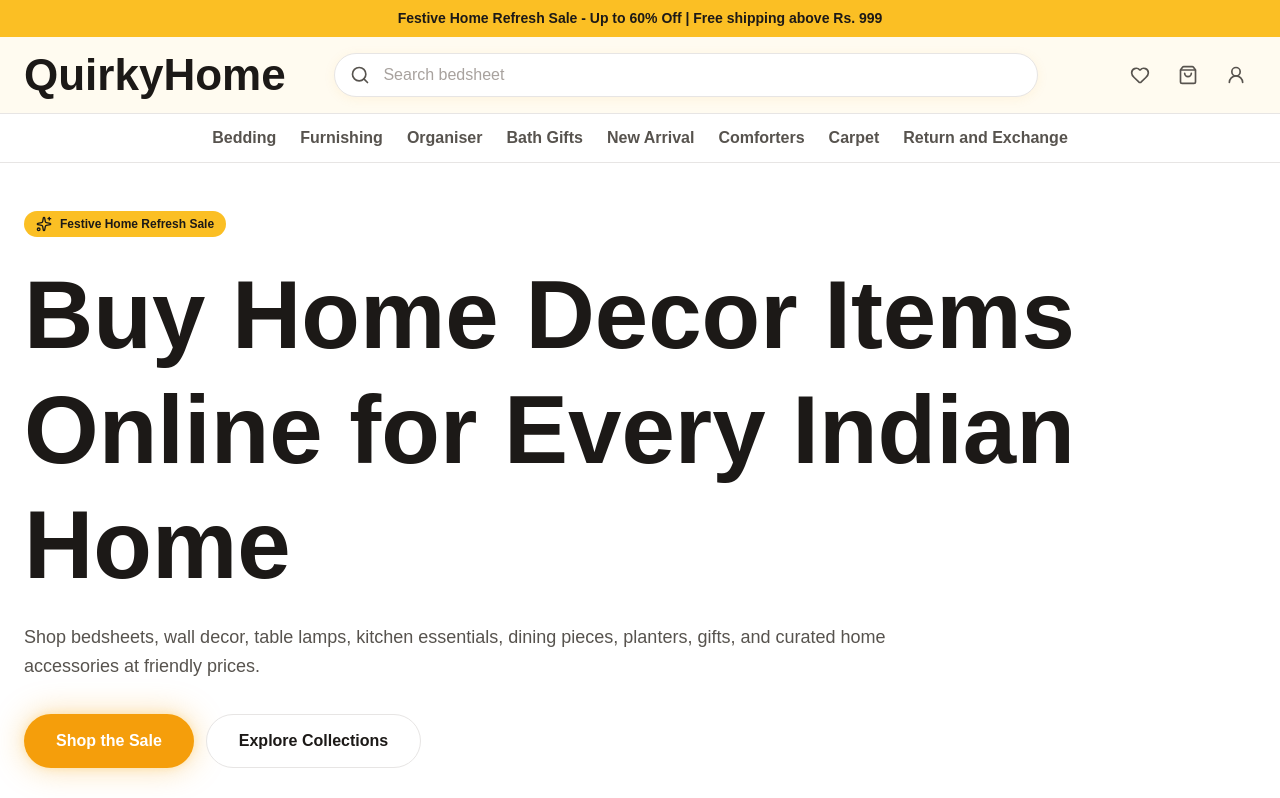
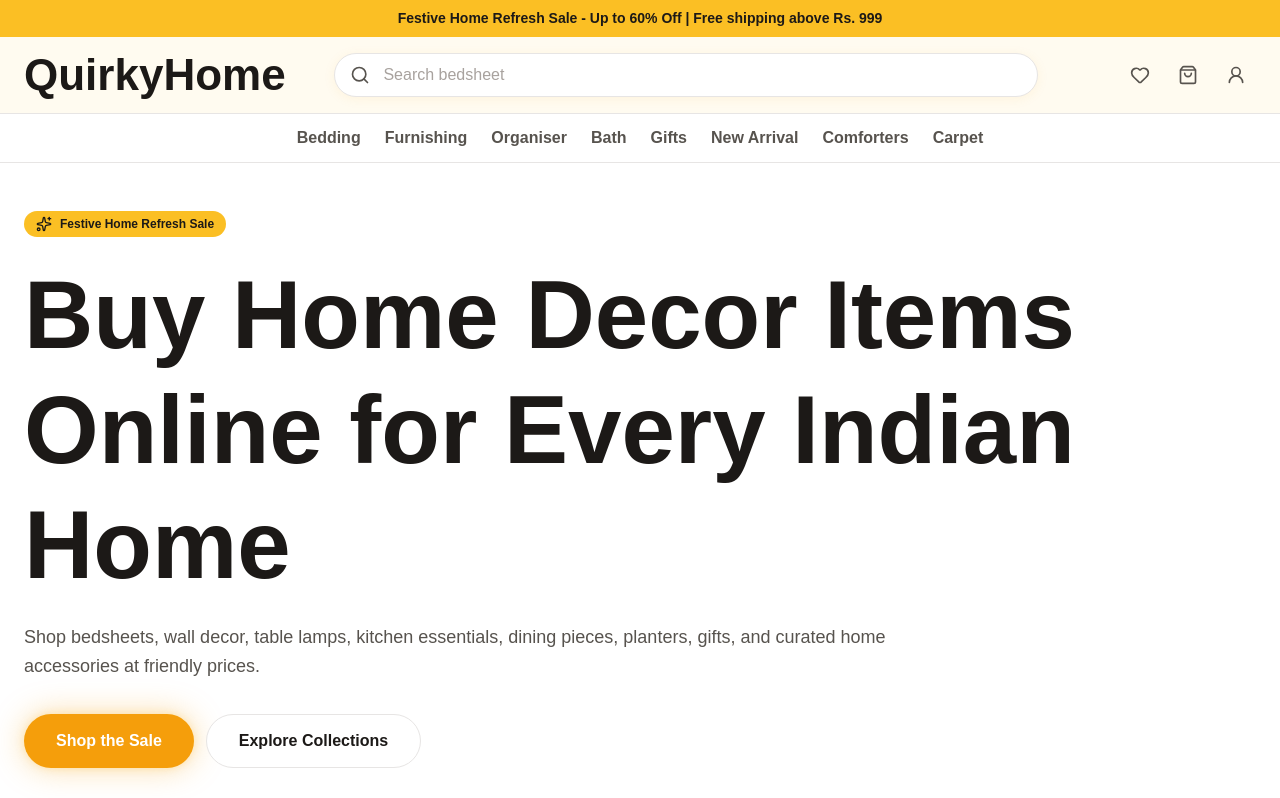
Before and after one commit to manishyadav-rgb/QuirkyHome, a Next.js app: page / in a window 1280 px wide. Shown: the top 798 px of the page. Built offline with nearby package versions, Linux system fonts and the light colour scheme; no server answers.

Commit message:
QuirkyHome header categories: split Bath Gifts into separate Bath and Gifts

```diff
--- a/src/data/categories.ts
+++ b/src/data/categories.ts
@@ -9,7 +9,8 @@
   { name: "Bedding", slug: "bedding", image: "https://images.unsplash.com/photo-1616627561950-9f746e330187?auto=format&fit=crop&w=900&q=80", description: "Layered sheets, dohars, quilts, and cushion stories." },
   { name: "Furnishing", slug: "furnishing", image: "https://images.unsplash.com/photo-1555041469-a586c61ea9bc?auto=format&fit=crop&w=900&q=80", description: "Soft furnishings, curtains, and upholstered pieces." },
   { name: "Organiser", slug: "organiser", image: "https://images.unsplash.com/photo-1616486338812-3dadae4b4ace?auto=format&fit=crop&w=900&q=80", description: "Storage solutions, organizers, and decluttering essentials." },
-  { name: "Bath Gifts", slug: "bath-gifts", image: "https://images.unsplash.com/photo-1584622650111-993a426fbf0a?auto=format&fit=crop&w=900&q=80", description: "Bath accessories, towels, and spa-like home accents." },
+  { name: "Bath", slug: "bath", image: "https://images.unsplash.com/photo-1584622650111-993a426fbf0a?auto=format&fit=crop&w=900&q=80", description: "Bath accessories, towels, and self-care essentials for everyday comfort." },
+  { name: "Gifts", slug: "gifts", image: "https://images.unsplash.com/photo-1513885535751-8b9238bd345a?auto=format&fit=crop&w=900&q=80", description: "Thoughtful gifting picks for housewarmings, festivals, and everyday surprises." },
   { name: "New Arrival", slug: "new-arrival", image: "https://images.unsplash.com/photo-1567521464027-f127ff144326?auto=format&fit=crop&w=900&q=80", description: "Latest additions to our curated home decor collection." },
   { name: "Comforters", slug: "comforters", image: "https://images.unsplash.com/photo-1599643478518-a784e5dc4c8f?auto=format&fit=crop&w=900&q=80", description: "Cozy quilts, duvets, and layered comfort essentials." },
   { name: "Carpet", slug: "carpet", image: "https://images.unsplash.com/photo-1582888313635-7636b2597202?auto=format&fit=crop&w=900&q=80", description: "Soft carpets, rugs, and floor coverings for every room." },
```
